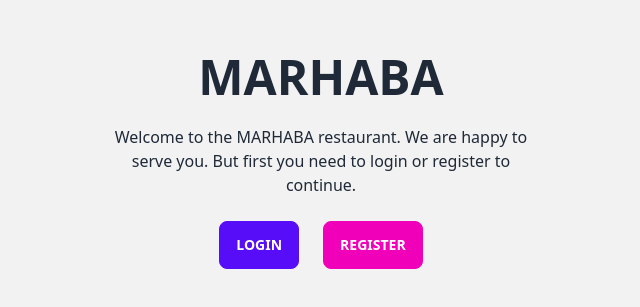
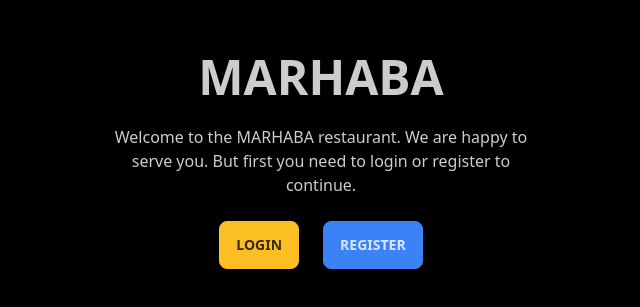
Before and after one commit to CH4R4F/MARHABA, a React (Create React App) app in the folder frontend/: page / in a window 1280 px wide. Shown: the part 239-546 px from the top of the page, without its empty margins (319-959 px from the left). Built offline with nearby package versions, Linux system fonts and the light colour scheme.

Commit message:
change default colors of daisyui

```diff
--- a/frontend/tailwind.config.js
+++ b/frontend/tailwind.config.js
@@ -4,5 +4,19 @@ module.exports = {
   theme: {
     extend: {},
   },
+  daisyui: {
+    themes: [
+      {
+        marhaba: {
+          primary: "#FBBF24",
+          "primary-text": "#272935",
+          secondary: "#3B82F6",
+          "secondary-text": "#333",
+          accent: "#F87171",
+          "accent-text": "#333",
+        },
+      },
+    ],
+  },
   plugins: [require("daisyui")],
 };
```
